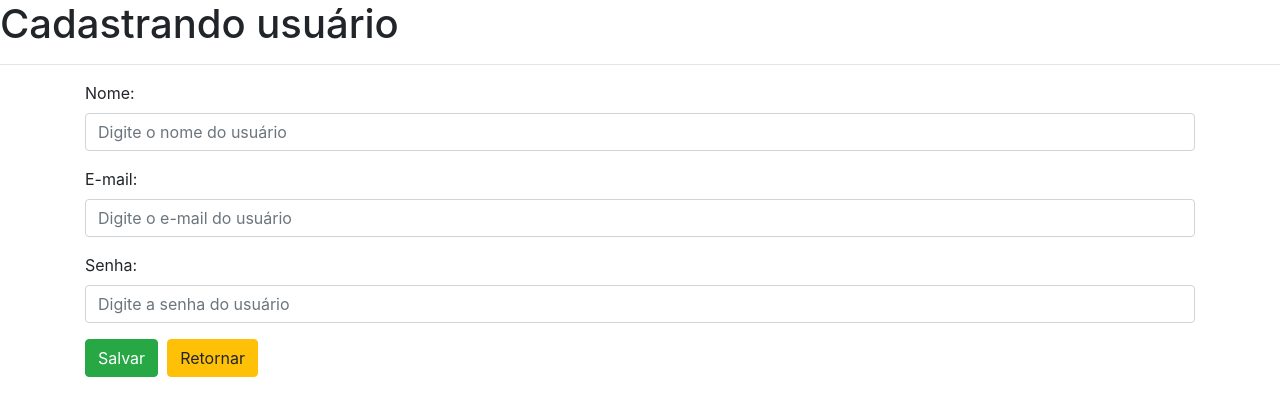
After one commit to LucasIdalgo/syspacientes, a PHP site: page /cadastrar.php in a window 1280 px wide. The commit adds this page. Shown: the top 416 px of the page. Run offline with PHP 8.4, Linux system fonts and the light colour scheme.

Commit message:
Correções

```diff
--- /dev/null
+++ b/cadastrar.php
@@ -0,0 +1,53 @@
+<?php
+   session_start();
+   require_once('variaveis.php');
+   require_once('conexao.php');
+?>
+<!DOCTYPE html>
+<html lang="pt-br">
+<head>
+    <meta charset="UTF-8">
+    <meta name="viewport" content="width=device-width, initial-scale=1.0">
+    <title>SysPacientes - Cadastro de usuário</title>
+    <link rel="icon" href="img/favicon/favicon2.ico">
+   <!-- Bootstrap core CSS -->
+   <link href="css/bootstrap.min.css" rel="stylesheet">
+
+</head>
+<body>
+    <h1>Cadastrando usuário</h1>
+   <hr>
+   <div class="container">
+   <form
+      method="post"
+      action="usuario_cadastrar.php">
+
+      <div class="form-group">
+         <label for="inputNome">Nome:</label>
+         <input type="text" class="form-control" id="inputNome"
+                name="inputNome" placeholder="Digite o nome do usuário"
+                >
+      </div>
+
+      <div class="form-group">
+         <label for="inputEmail">E-mail:</label>
+         <input type="email" class="form-control" id="inputEmail"
+                name="inputEmail" placeholder="Digite o e-mail do usuário"
+                >
+      </div>
+
+      <div class="form-group">
+         <label for="inputPassword">Senha:</label>
+         <input type="text" class="form-control" id="inputPassword"
+                name="inputPassword" placeholder="Digite a senha do usuário"
+                >
+      </div>
+
+      <button type="submit" class="btn btn-success">Salvar</button>&nbsp;
+
+
+      <a href="admin.php" class="btn btn-warning" role="button">Retornar</a>
+   </form>
+   </div>
+</body>
+</html>
--- a/usuario_list2.php
+++ b/usuario_list2.php
@@ -126,7 +126,7 @@
         <br>
         <?php
         if($tipoAcesso == 1){
-          echo("<a class='btn btn-lg btn-primary' href='usuario.php' role='button'>Novo Usuário</a>");
+          echo("<a class='btn btn-lg btn-primary' href='usuario.php?idUsuario=$id' role='button'>Novo Usuário</a>");
         }
         ?>
       </div>
```
Also changed, not shown: apagar.php (added, +21 -0 lines), usuario.php (+12 -8 lines).
